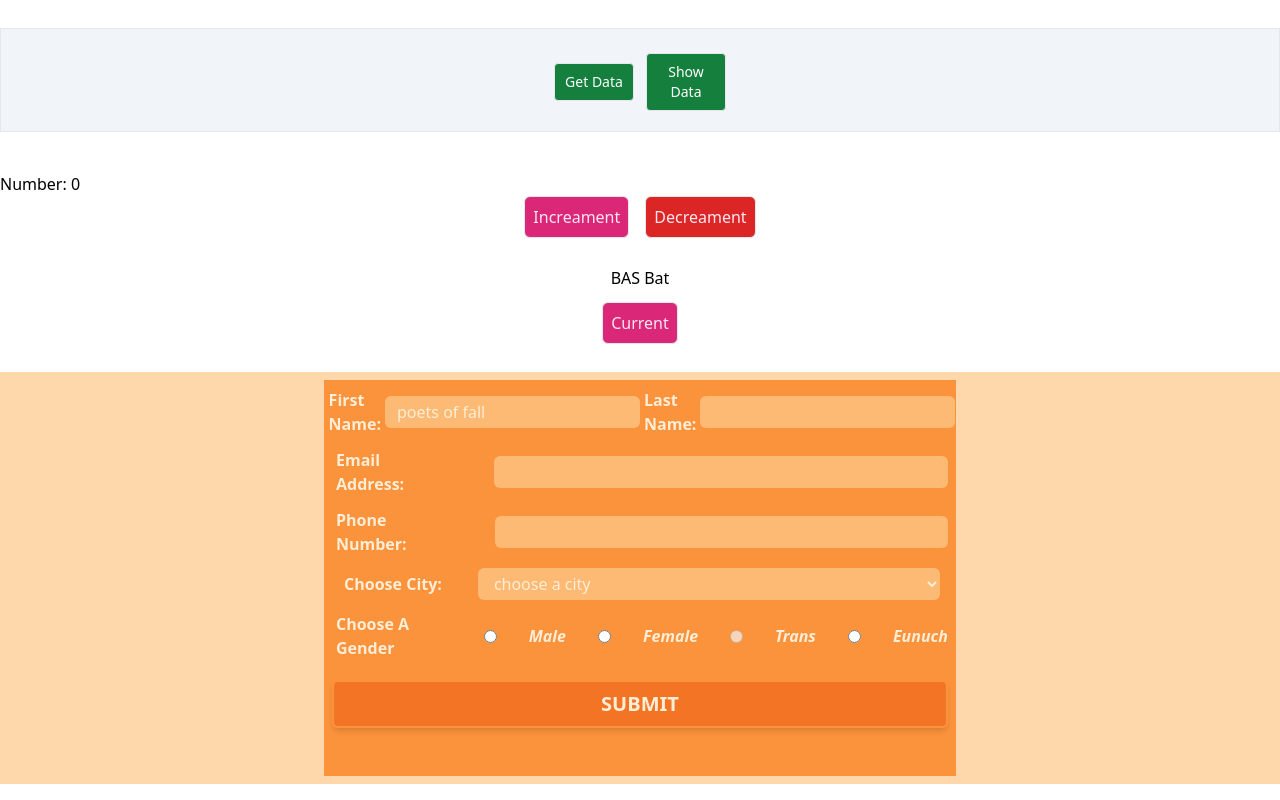
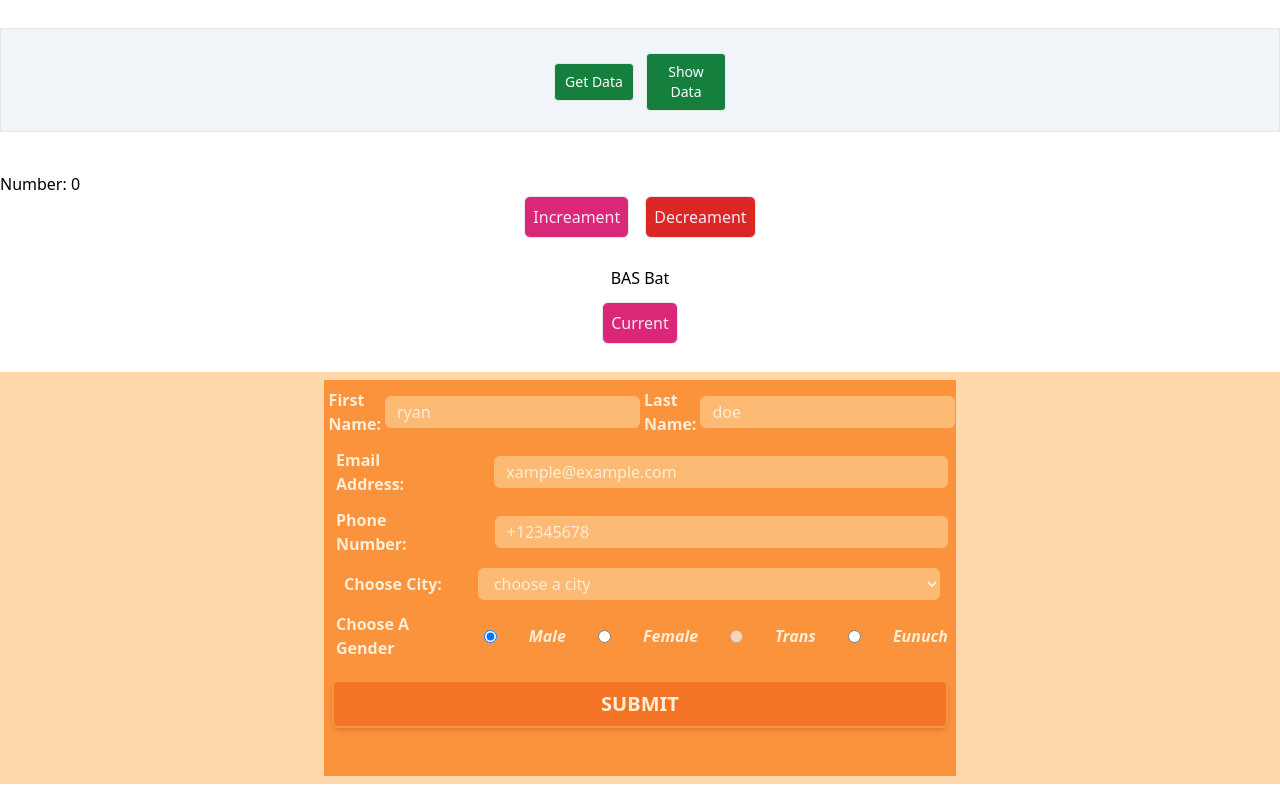
Before and after one commit to rakib-hasan-78/react-test, a React (Vite) app: page / in a window 1280 px wide. Shown: the part 1226-2026 px from the top of the page. Built offline with nearby package versions, Linux system fonts and the light colour scheme.

Commit message:
form handling done with us

```diff
--- a/src/assets/componant/Form.jsx
+++ b/src/assets/componant/Form.jsx
@@ -1,39 +1,57 @@
 import React, { useState } from 'react';
 
 const Form = () => {
-    const [form , setForm] =  useState({firstName:"poets of fall"})
+    const [form , setForm] =  useState({firstName:"ryan", lastName: "doe", email:"xample@example.com", phone:"+12345678", city:"kushtia", gender:"male"});
+
+    const dataHandler = (property, value) => {
+          setForm(preData=>{
+            return{
+                ...preData,
+                [property]:value ,
+            }
+          })
+    }
+
+    const formHandler = (e) => {
+        e.preventDefault();
+        console.log(form);
+        alert(JSON.stringify(form));
+    }
+
+
     return (
         <div className='w-full flex items-center justify-center bg-orange-200 p-2 my-4'>
             <div className='w-6/12 bg-orange-400 mx-auto p-2'>
-                <form action="#">
+                <form onSubmit={formHandler} action="#">
                     <div className='w-full flex justify-center items-center space-x-0'>
                         <label className='text-orange-100 px-1 capitalize font-extrabold' htmlFor="first-name">first name:</label>
-                        <input value={form.firstName}
+                        <input value={form.firstName} onChange={(e)=> {dataHandler('firstName', e.target.value)}}
                         className='bg-orange-300 border-0 outline-none py-1 px-3 rounded-md text-orange-100 font-medium'
                          type="text" name="first-name" id="first-name" />
                         <label className='text-orange-100 px-1 capitalize font-extrabold' htmlFor="last-name">last name:</label>
-                        <input
+                        <input value={form.lastName} onChange={(e) => {dataHandler("lastName", e.target.value)}}
                         className='bg-orange-300 border-0 outline-none py-1 px-3 rounded-md text-orange-100 font-medium'
                          type="text" name="last-name" id="last-name" />
                     </div>
                     <div className='w-full flex  items-center justify-center space-x-10 my-3'>
                         <label className='text-orange-100 px-1 capitalize font-extrabold'  htmlFor="email">email address:</label>
-                        <input
+                        <input value={form.email} onChange={(e) => {dataHandler("email", e.target.value)}}
                         className='bg-orange-300 border-0 outline-none py-1 px-3 rounded-md text-orange-100 font-medium w-9/12'
                          type="email" name="email" id="email" />
                     </div>
                     <div className='w-full flex  items-center justify-center space-x-8 my-3'>
                         <label className='text-orange-100 px-1 capitalize font-extrabold'  htmlFor="phone">phone Number:</label>
-                        <input
+                        <input value={form.phone} onChange={(e) => {dataHandler("phone", e.target.value)}}
                         className='bg-orange-300 border-0 outline-none py-1 px-3 rounded-md text-orange-100 font-medium w-9/12'
-                         type="email" name="phone" id="phone" />
+                         type="text" name="phone" id="phone" />
                     </div>
                     <div className='w-full flex  items-center justify-center space-x-8 my-3'>
                         <label className='text-orange-100 px-1 capitalize font-extrabold'  htmlFor="city">choose city:</label>
                         <select
+                        value={form.city} onChange={(e) => {dataHandler("city", e.target.value)}}
                         className='bg-orange-300 border-0 outline-none py-1 px-3 rounded-md text-orange-100 font-medium w-9/12'
                          name="city-collection" id="city">
-                            <option value="choose a city">choose a city</option>
+                            <option value="">choose a city</option>
                             <option value="Dhaka">Dhaka</option>
                             <option value="Kushtia">Kushtia</option>
                             <option value="sylhet">sylhet</option>
@@ -42,10 +60,18 @@
                     </div>
                     <div className='w-full flex  items-center justify-center space-x-8 my-3'>
                         <label className='text-orange-100 px-1 capitalize font-extrabold' htmlFor="gender">choose a gender</label>
-                        <input  type="radio" name="male" id="male" /> <span className='text-orange-100 capitalize font-extrabold italic'>male</span>
-                        <input  type="radio" name="male" id="male" /> <span className='text-orange-100 capitalize font-extrabold italic'>female</span>
-                        <input  type="radio" name="male" id="trans" disabled title='you disgrace bastard not welcome here !' /> <span className='text-orange-100 capitalize font-extrabold italic'>trans</span>
-                        <input  type="radio" name="male" id="male" /> <span className='text-orange-100 capitalize font-extrabold italic'>eunuch</span>
+                        <input checked={form.gender==="male"}
+                         onChange={() => {dataHandler("gender", "male")}}
+                          type="radio" name="male" id="male" /> <span className='text-orange-100 capitalize font-extrabold italic'>male</span>
+                        <input checked={form.gender === "female"}
+                         onChange={() => {dataHandler("gender", "Female")}}
+                           type="radio" name="male" id="female" /> <span className='text-orange-100 capitalize font-extrabold italic'>female</span>
+                        <input checked={form.gender==="trans"}
+                        onChange={() => {dataHandler("gender", "Trans")}}
+                           type="radio" name="trans" id="trans" disabled title='you disgrace bastard not welcome here !' /> <span className='text-orange-100 capitalize font-extrabold italic'>trans</span>
+                        <input checked={form.gender=== "eunuch"}
+                        onChange={() => {dataHandler("gender", "Eunuch")}}
+                          type="radio" name="male" id="male" /> <span className='text-orange-100 capitalize font-extrabold italic'>eunuch</span>
                     </div>
                     <div className='w-full flex  items-center justify-center space-x-8 my-5 mb-10'>
                         <input className='w-full border-orange-400 border-2 py-2 text-xl font-extrabold uppercase text-orange-100 rounded-md shadow-md cursor-pointer bg-orange-600/50' type="submit" value="submit" />
```
